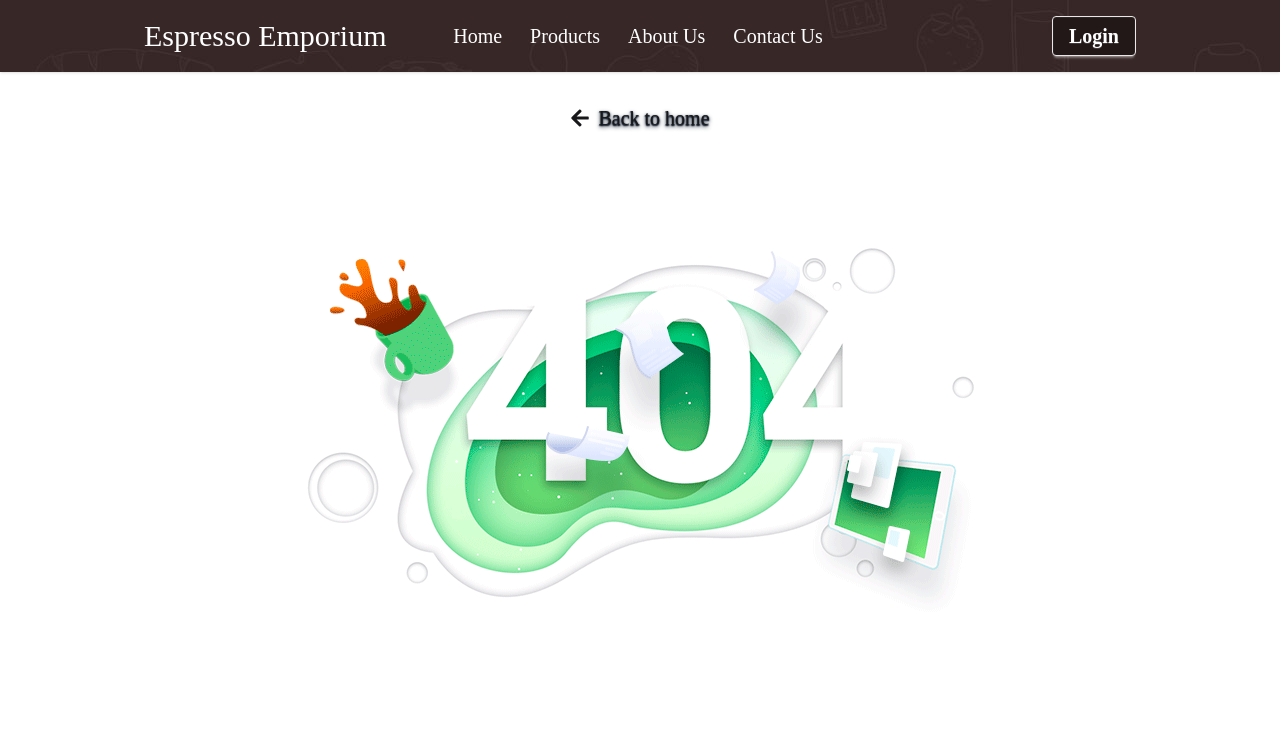
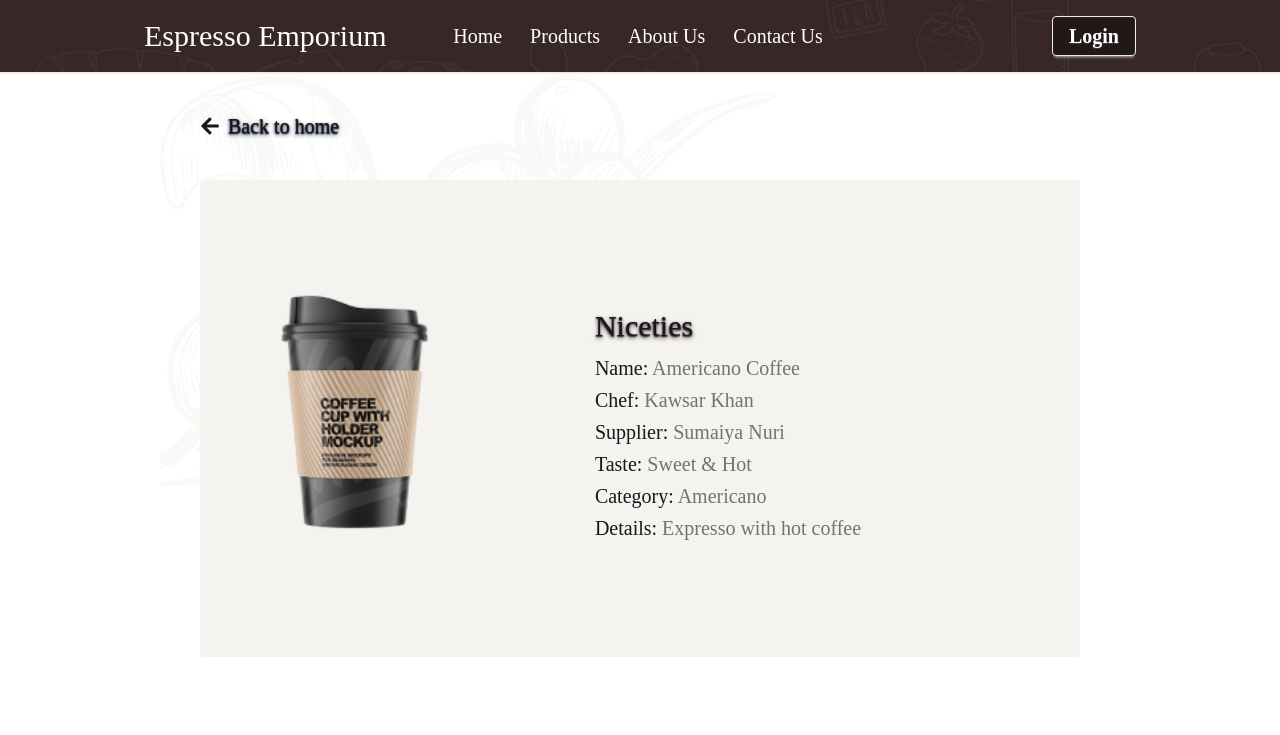
Before and after one commit to Kawsar26229/espresso-emporium-client, a React (Vite) app: page /details-coffee in a window 1280 px wide. Shown: the top 735 px of the page. Built offline with nearby package versions, Linux system fonts and the light colour scheme; a web font is replaced by a local one.

Commit message:
details-coffee page done without dynamic data

```diff
--- /dev/null
+++ b/src/pages/DetailesCoffee/DetailedCoffee.jsx
@@ -0,0 +1,38 @@
+import { FaArrowLeft } from "react-icons/fa";
+import { Link } from "react-router";
+import addCoffeeBg from "../../assets/more/11.png";
+import coffee from '../../assets/1.png'
+
+function DetailedCoffee() {
+  return (
+    <div
+      className="w-9/12 mx-auto p-10"
+      style={{ backgroundImage: `url(${addCoffeeBg})` }}
+    >
+      <Link
+        to="/"
+        className="flex gap-2 text-xl text-shadow-md text-shadow-gray-800"
+      >
+        <FaArrowLeft className="mt-1" /> Back to home
+      </Link>
+      <main className="bg-[#F4F3F0] my-10 rounded-sm py-10">
+        <div className="flex justify-center gap-28 my-10">
+            <div>
+                <img className="w-64" src={coffee} alt="Coffee" />
+            </div>
+            <div className="mr-48 mt-12">
+                <h4 className="text-3xl mb-2.5 text-shadow-md text-shadow-[#493e3e]">Niceties</h4>
+                <p className="mb-1 text-xl">Name: <span className="text-neutral-500">Americano Coffee</span></p>
+                <p className="mb-1 text-xl">Chef: <span className="text-neutral-500">Kawsar Khan</span></p>
+                <p className="mb-1 text-xl">Supplier: <span className="text-neutral-500">Sumaiya Nuri</span></p>
+                <p className="mb-1 text-xl">Taste: <span className="text-neutral-500">Sweet & Hot</span></p>
+                <p className="mb-1 text-xl">Category: <span className="text-neutral-500">Americano</span></p>
+                <p className="mb-1 text-xl">Details: <span className="text-neutral-500">Expresso with hot coffee</span></p>
+            </div>
+        </div>
+      </main>
+    </div>
+  );
+}
+
+export default DetailedCoffee;
--- a/src/routes/AppRoutes.jsx
+++ b/src/routes/AppRoutes.jsx
@@ -8,6 +8,7 @@ import Login from "../pages/Login/Login";
 import NotFound from "../pages/NotFound/NotFound";
 import AddCoffee from "../pages/AddCoffee/AddCoffee";
 import UpdateCoffee from "../pages/UpdateCoffee/UpdateCoffee";
+import DetailedCoffee from "../pages/DetailesCoffee/DetailedCoffee";
 
 export const router = createBrowserRouter([
   {
@@ -31,6 +32,10 @@ export const router = createBrowserRouter([
         element: <UpdateCoffee/>
       },
       {
+        path: '/details-coffee',
+        element: <DetailedCoffee/>
+      },
+      {
         path: "/about-us",
         element: <AboutUs />,
       },
```
